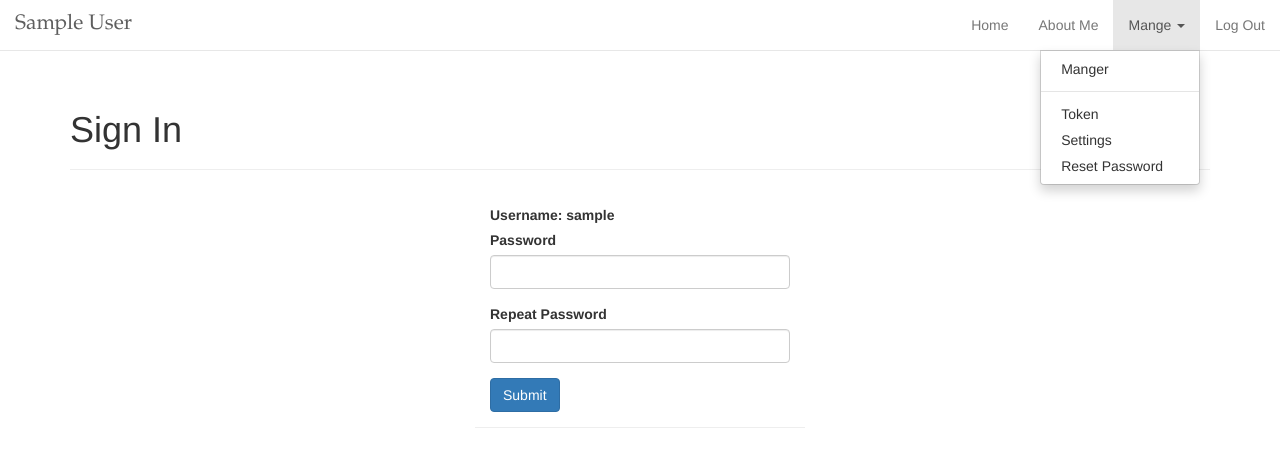
After one commit to toads/Tblog, a Flask app: page /admin/reset_password in a window 1280 px wide, after a click on "Mange". The commit adds this page. Shown: the top 467 px of the page. Run offline with Flask 2, Linux system fonts and the light colour scheme; a user stored in the database is signed in; tables that the repository leaves empty hold one stand-in row (values such as "Sample post"); some libraries are stand-ins or nearby versions.

Commit message:
add some edit furture

```diff
--- a/Tblog/__init__.py
+++ b/Tblog/__init__.py
@@ -125,10 +125,6 @@ def register_shell_context(app):
         return dict(db=db, Admin=Admin, Article=Article, Category=Category)
 
 
-def register_template_context(app):
-    pass
-
-
 def register_errors(app):
     @app.errorhandler(400)
     def bad_request(e):
@@ -146,6 +142,14 @@ def register_errors(app):
     def handle_csrf_error(e):
         return render_template('errors/400.html',
                                description=e.description), 400
+
+
+def register_template_context(app):
+    @app.context_processor
+    def make_template_context():
+        admin = Admin.query.first()
+        categories = Category.query.order_by(Category.name).all()
+        return dict(admin=admin, categories=categories)
 
 
 def register_commands(app):
--- a/Tblog/blueprints/admin.py
+++ b/Tblog/blueprints/admin.py
@@ -1,38 +1,93 @@
-from flask import Blueprint, render_template, request, abort
-from flask_login import login_required
+from flask import Blueprint, render_template, request, flash, url_for, redirect
+from flask_login import login_required, current_user
 from Tblog.extensions import db
-from Tblog.models import Admin, Category, Article
+from Tblog.models import Admin, Article
+from Tblog.utils import redirect_back
+from Tblog.forms import SettingForm, SignInForm
+
 admin_bp = Blueprint('admin', __name__)
 
 
-@admin_bp.route('/articles/new', methods=['GET', 'POST'])
+@admin_bp.route('/articles/show', methods=['GET', 'POST'])
 @login_required
-def upload_article():
-    if request.method == 'POST':
-        data = request.get_json()
-        admin_api_key = Admin.query.first().api_key
+def switch_show_state():
+    aid = request.form.get('aid')
 
-        if data.get('api_key') != admin_api_key:
-            # 判断是否注册过
-            abort(404)
-        title = data.get('title')
-        body = data.get('body')
-        category = data.get('category')
-        if not title or not body or not category:
-            abort(404)
+    article = Article.query.get(aid)
+    article.show = not article.show
+    db.session.add(article)
+    db.session.commit()
+    return redirect_back()
 
-        category_query_result = Category.query.filter_by(name=category).first()
-        if category_query_result is None:
-            category_item = Category(name=category)
-            db.session.add(category_item)
+
+@admin_bp.route('/settings', methods=['GET', 'POST'])
+@login_required
+def settings():
+    form = SettingForm()
+    if form.validate_on_submit():
+        current_user.name = form.name.data
+        current_user.blog_title = form.blog_title.data
+        current_user.blog_sub_title = form.blog_sub_title.data
+        current_user.about = form.about.data
+        db.session.commit()
+        flash('Setting updated.', 'success')
+        return redirect(url_for('blog.index'))
+    form.name.data = current_user.name
+    form.blog_title.data = current_user.blog_title
+    form.blog_sub_title.data = current_user.blog_sub_title
+    form.about.data = current_user.about
+
+    return render_template('admin/settings.html', form=form)
+
+
+@admin_bp.route('/reset_password', methods=['GET', 'POST'])
+@login_required
+def reset_password():
+    form = SignInForm()
+    if form.validate_on_submit():
+        password = form.password.data
+        if current_user.verify_password(password):
+            current_user.set_password(form.password.data)
             db.session.commit()
+            flash('Password  updated.', 'success')
+            return redirect(url_for('blog.index'))
+        else:
+            flash('password Error', 'warning')
+    return render_template('admin/signin.html', form=form)
 
-        post = Article(
-            title=title,
-            body=body,
-            category=Category.query.filter_by(name=category).first())
-        db.session.add(post)
-        db.session.commit()
-        return render_template('blog/index.html')
-    else:
-        return render_template('admin/new_post.html')
+
+@admin_bp.route('/token', methods=['GET', 'POST'])
+@login_required
+def get_auth_token():
+    admin = Admin.query.first()
+    if request.form.get('reset'):
+        admin.set_api_key()
+        flash("Reset token success!", "info")
+    token = admin.api_key
+    return render_template('admin/token.html', token=token)
+
+
+@admin_bp.route('/mange', methods=['GET', 'POST'])
+@login_required
+def mange():
+    settings_form = SettingForm()
+    reset_password_form = SignInForm()
+    if settings_form.validate_on_submit():
+        return settings()
+    if reset_password_form.validate_on_submit():
+        return reset_password()
+    admin = Admin.query.first()
+    if request.form.get('reset'):
+        admin.set_api_key()
+        flash("Reset token success!", "info")
+    token = admin.api_key
+
+    settings_form.name.data = current_user.name
+    settings_form.blog_title.data = current_user.blog_title
+    settings_form.blog_sub_title.data = current_user.blog_sub_title
+    settings_form.about.data = current_user.about
+
+    return render_template('admin/mange.html',
+                           token=token,
+                           settings_form=settings_form,
+                           reset_password_form=reset_password_form)
--- a/Tblog/forms.py
+++ b/Tblog/forms.py
@@ -1,6 +1,6 @@
 from flask_restful import reqparse
 from flask_wtf import FlaskForm
-from wtforms import BooleanField, PasswordField, StringField, SubmitField
+from wtforms import BooleanField, PasswordField, StringField, SubmitField, TextAreaField, validators
 from wtforms.validators import DataRequired, Length
 
 
@@ -15,6 +15,28 @@ class LoginForm(FlaskForm):
     submit = SubmitField('Log in')
 
 
+class SettingForm(FlaskForm):
+    name = StringField('Name', validators=[DataRequired(), Length(1, 30)])
+    blog_title = StringField('Blog Title',
+                             validators=[DataRequired(),
+                                         Length(1, 60)])
+    blog_sub_title = StringField('Blog Sub Title',
+                                 validators=[DataRequired(),
+                                             Length(1, 100)])
+    about = TextAreaField('About')
+    submit = SubmitField()
+
+
+class SignInForm(FlaskForm):
+    password = PasswordField('Password', [
+        validators.Required(),
+        validators.EqualTo('confirm', message='Passwords must match'),
+        validators.Length(1, 128)
+    ])
+    confirm = PasswordField('Repeat Password')
+    submit = SubmitField()
+
+
 put_article_parser = reqparse.RequestParser()
 put_article_parser.add_argument('title', type=str)
 put_article_parser.add_argument('body', type=str)
--- a/Tblog/models.py
+++ b/Tblog/models.py
@@ -111,4 +111,5 @@ class Link(db.Model):
     name = db.Column(db.String(30))
     url = db.Column(db.String(255))
 
+
 # TODO ADD TAG
--- /dev/null
+++ b/Tblog/templates/admin/signin.html
@@ -0,0 +1,18 @@
+{% extends 'base.html' %}
+{% from 'bootstrap/form.html' import render_form %}
+
+{% block title %}Sign In{% endblock %}
+
+{% block content %}
+    <div class="page-header">
+        <h1>Sign In</h1>
+    </div>
+    <div style="max-width: 330px; margin: 0 auto; padding: 15px;"
+    class="row h-100 page-header justify-content-center align-items-center form-signin">
+
+    <label class="form-control-label">Username: {{current_user.username}}</label>
+
+    {{ render_form(form) }}
+    </div>
+
+{% endblock %}
--- a/Tblog/templates/base.html
+++ b/Tblog/templates/base.html
@@ -5,7 +5,7 @@
     {% block head %}
     <meta charset="utf-8">
     <meta name="viewport" content="width=device-width, initial-scale=1">
-    <title>{%block title%} {%endblock title%}</title>
+    <title>{%block title%}  {%endblock title%}-{{ admin.blog_title|default('Blog Title',None) }}</title>
     <link rel="icon" href="{{ url_for('static', filename='favicon.ico') }}">
     <link href="https://cdn.bootcss.com/twitter-bootstrap/3.3.7/css/bootstrap.css" rel="stylesheet">
     <link rel="stylesheet" href="{{ url_for('static', filename='css/base.css') }}">
@@ -25,14 +25,24 @@
                     <span class="icon-bar"></span>
                     <span class="icon-bar"></span>
                 </button>
-                <a class="navbar-brand" href="{{ url_for('blog.index') }}">Toads's Blog</a>
+                <a class="navbar-brand" href="{{ url_for('blog.index') }}">{{ admin.blog_title|default('Blog Title',None) }}</a>
+
             </div>
             <div id="navbar" class="navbar-collapse collapse">
                 <ul class="nav navbar-nav navbar-right" style="margin-right:auto; align-self: auto;;">
                     <li id="home"><a href="{{url_for('blog.index')}}">Home</a></li>
                     <li id="about"><a href="{{url_for('blog.about')}}">About Me</a></li>
                     {% if current_user.is_authenticated %}
-                    <li id="token"><a href="{{url_for('auth.get_auth_token')}}">Token</a>
+                    <li  class="dropdown">
+                        <a href="{{url_for('admin.mange')}}" class="dropdown-toggle" data-toggle="dropdown" role="button" aria-haspopup="true" aria-expanded="false">Mange <span class="caret"></span></a>
+                        <ul class="dropdown-menu">
+                            <li><a href="{{url_for('admin.mange')}}" >Manger</a></li>
+                            <li role="separator" class="divider"></li>
+                            <li><a href="{{url_for('admin.get_auth_token')}}">Token</a></li>
+                            <li><a href="{{url_for('admin.settings')}}">Settings</a></li>
+                            <li><a href="{{url_for('admin.reset_password')}}">Reset Password</a></li>
+                          </ul>
+                    </li>
                     </li>
                     <li id="logout"><a href="{{url_for('auth.logout',next=request.full_path)}}">Log Out</a></li>
                     {% else %}
@@ -68,14 +78,14 @@
     {{ moment.include_moment(local_js=url_for('static', filename='js/moment-with-locales.min.js')) }}
     <script src={{url_for('static',filename='js/base.js')}}></script>
     <!-- Global site tag (gtag.js) - Google Analytics -->
-    <script async src="https://www.googletagmanager.com/gtag/js?id=UA-116710997-2"></script>
+    <!-- <script async src="https://www.googletagmanager.com/gtag/js?id=UA-116710997-2"></script>
     <script>
         window.dataLayer = window.dataLayer || [];
         function gtag() { dataLayer.push(arguments); }
         gtag('js', new Date());
 
         gtag('config', 'UA-116710997-2');
-    </script>
+    </script> -->
 
     {% endblock %}
 </body>
```
Also changed, not shown: Tblog/blueprints/auth.py (+8 -22 lines), Tblog/templates/admin/mange.html (added, +106 -0 lines), Tblog/templates/admin/settings.html (added, +11 -0 lines), Tblog/templates/admin/token.html (renamed from Tblog/templates/auth/token.html, +9 -2 lines), Tblog/templates/blog/about.html (+11 -7 lines), Tblog/templates/blog/article.html (+34 -5 lines), tests/test_api.py (+4 -16 lines), tests/test_blog.py (+3 -3 lines).
